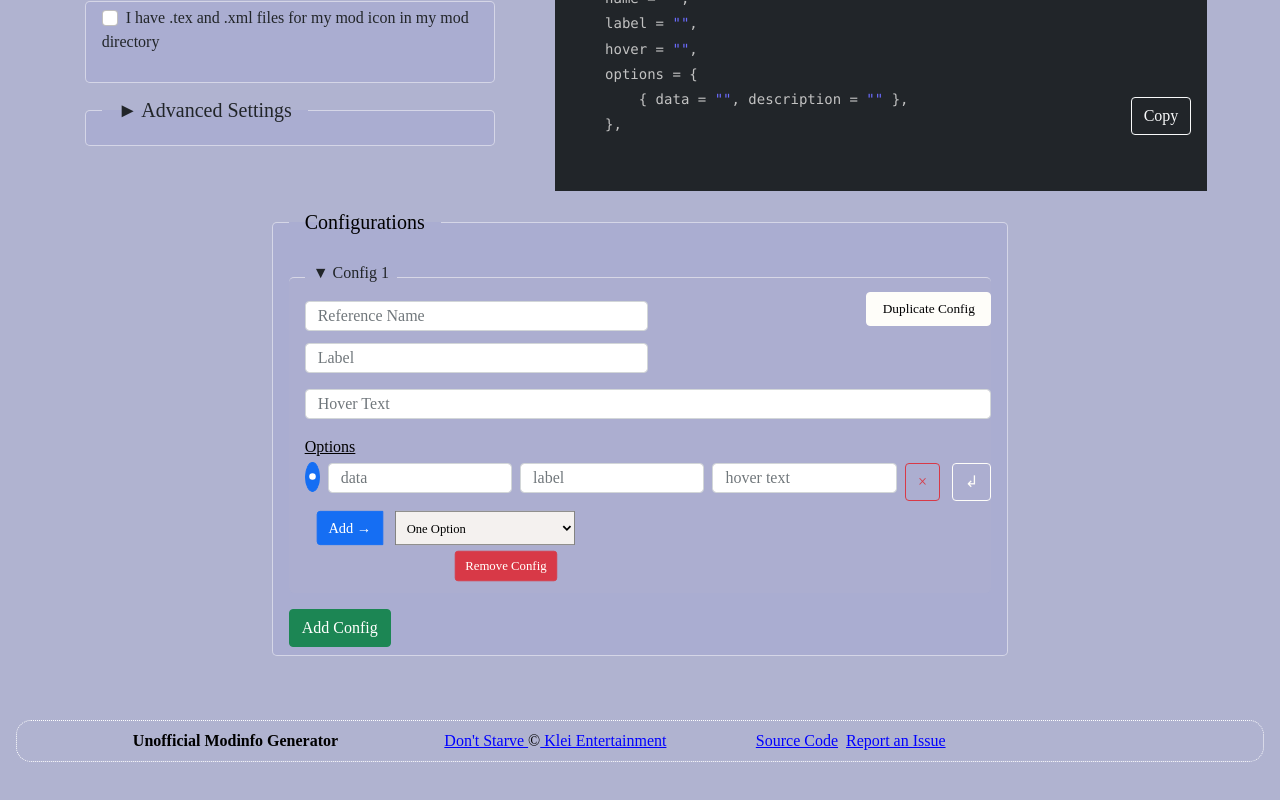
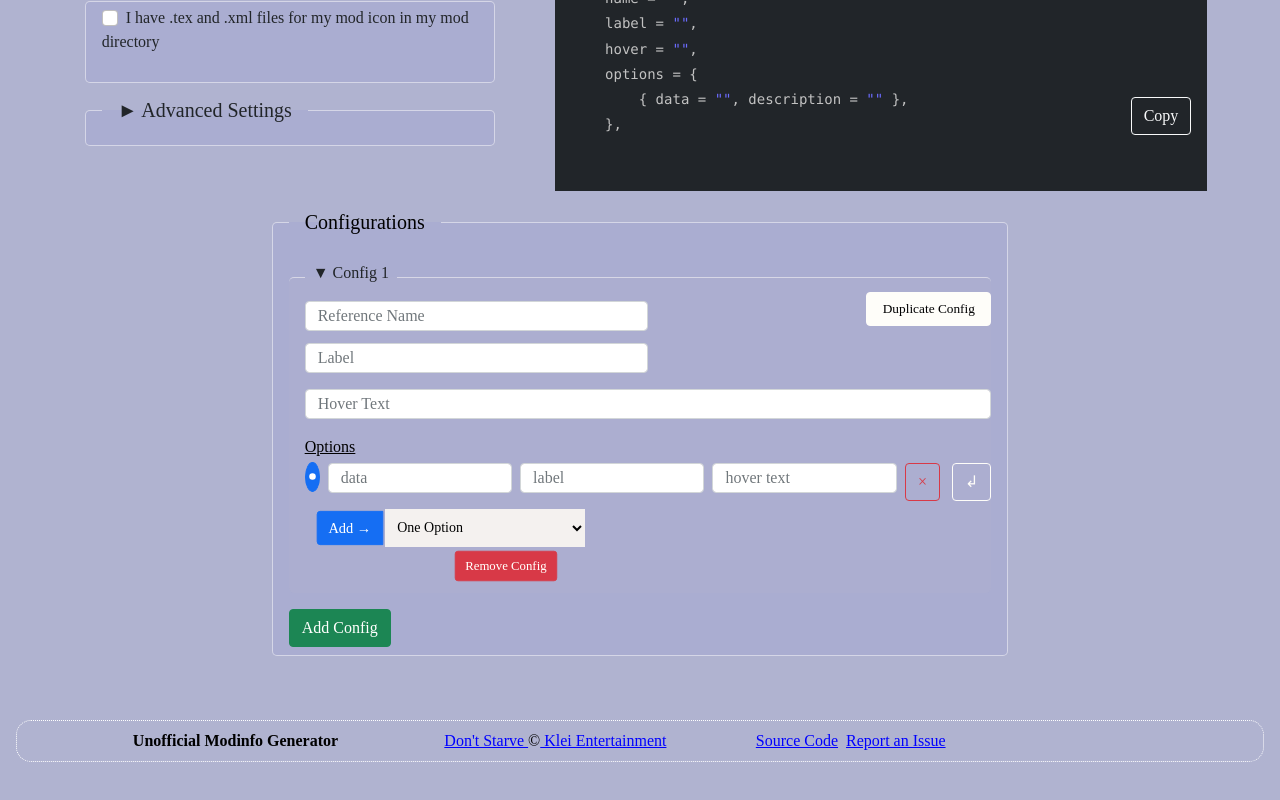
Before and after one commit to ruuzia/DST-modinfo.lua-Generator, a website: page index.html in a window 1280 px wide. Shown: the part 763-1563 px from the top of the page. Drawn offline with nearby package versions, Linux system fonts and the light colour scheme.

Commit message:
add option button style

```diff
--- a/styles.css
+++ b/styles.css
@@ -161,9 +161,12 @@ label {
 }
 
 .add-option-select {
-    transform: scale(0.9);
+    /* transform: scale(0.9); */
+    border-style: hidden;
     width: 200px;
+    max-width: var(width);
     display: inline;
+    font-weight: 400;
 }
 
 .remove-config {
@@ -172,7 +175,7 @@ label {
 }
 
 #duplicate-config {
-    width: 125;
+    width: 125px;
     font-size: smaller;
 }
 
```
